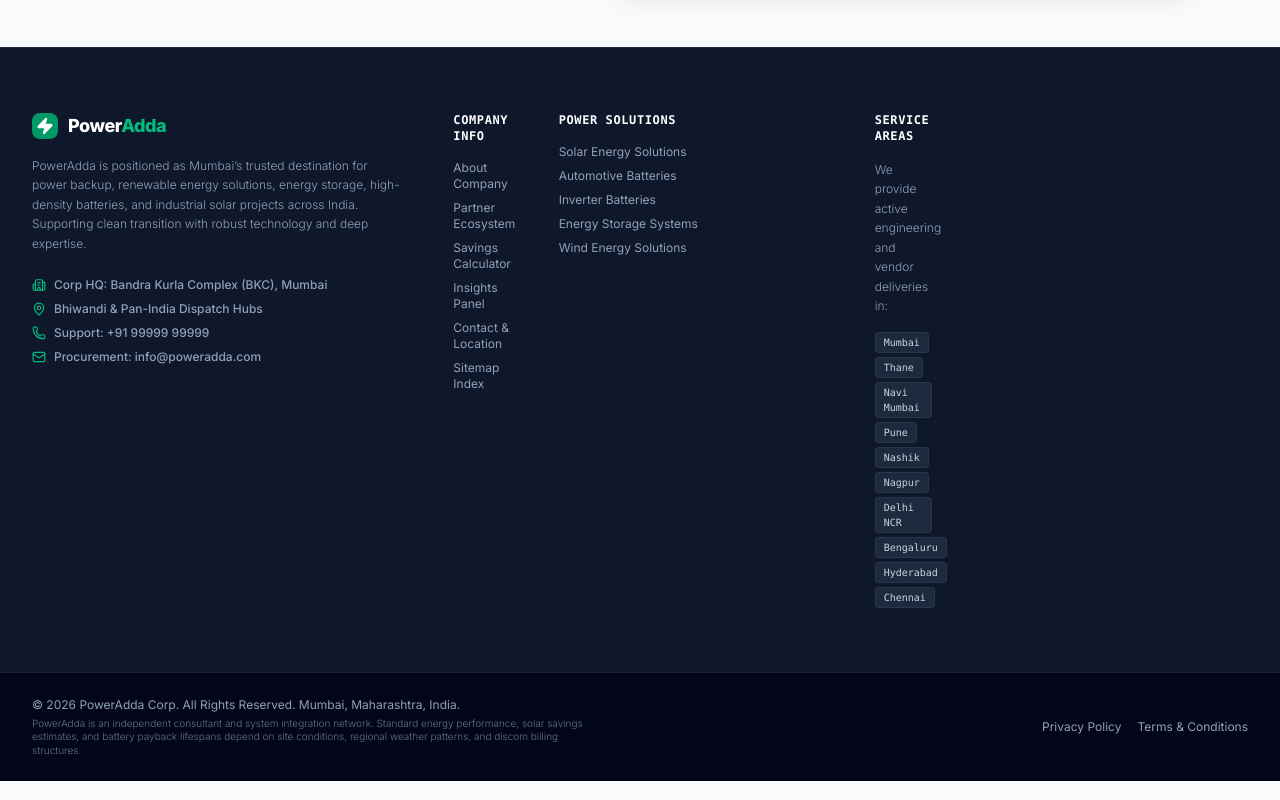
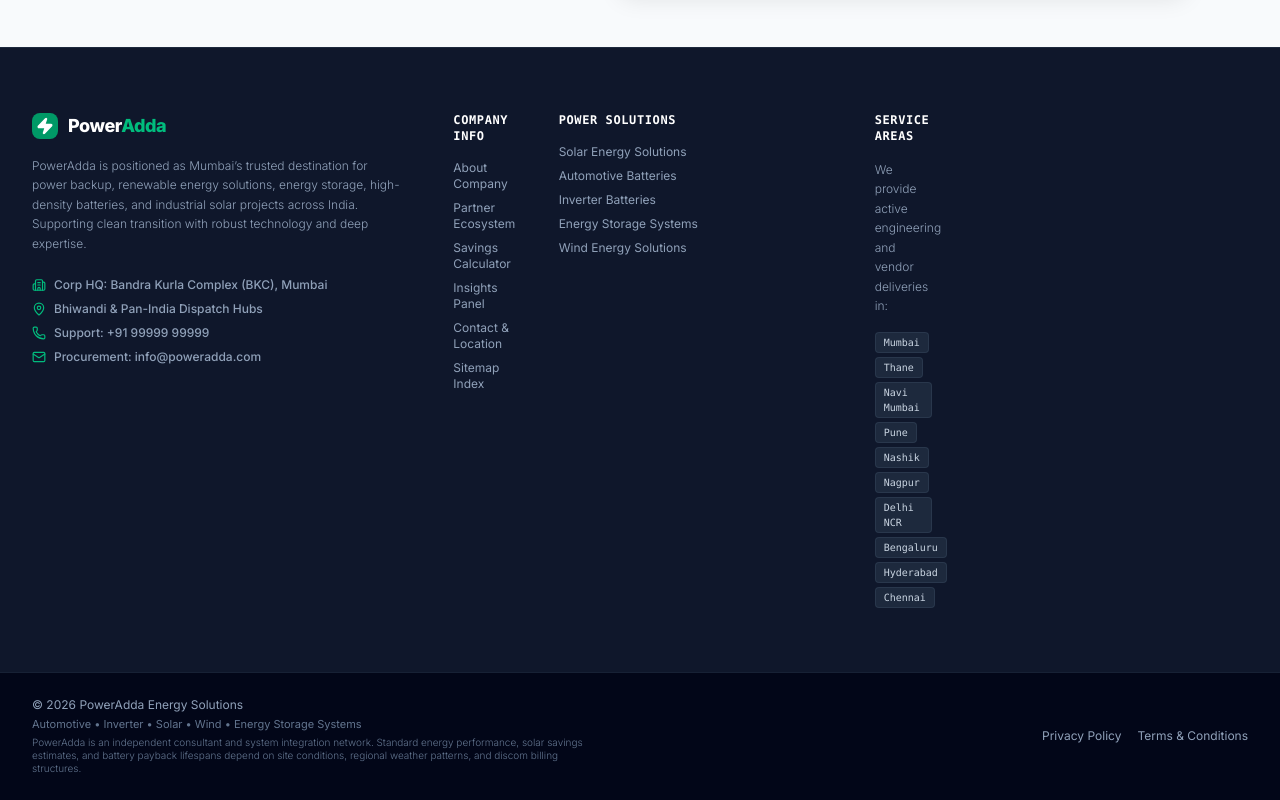
Before and after one commit to redezign/poweraddaV2gemini, a Next.js app: page / in a window 1280 px wide. Shown: the part 6780-7580 px from the top of the page. Built offline with nearby package versions, Linux system fonts and the light colour scheme; no server answers.

Commit message:
Update Footer.tsx

```diff
--- a/components/Footer.tsx
+++ b/components/Footer.tsx
@@ -120,12 +120,17 @@
       <div className="bg-slate-950 text-slate-500 text-xs py-6 border-t border-slate-800/80">
         <div className="max-w-7xl mx-auto px-4 sm:px-6 lg:px-8 flex flex-col md:flex-row justify-between items-center gap-4">
           <div className="space-y-1 text-center md:text-left">
-            <p className="text-slate-400">
-              &copy; {currentYear} PowerAdda Corp. All Rights Reserved. Mumbai, Maharashtra, India.
-            </p>
-            <p className="text-[10px] text-slate-500 font-light max-w-xl">
-              PowerAdda is an independent consultant and system integration network. Standard energy performance, solar savings estimates, and battery payback lifespans depend on site conditions, regional weather patterns, and discom billing structures.
-            </p>
+          <div className="space-y-1 text-center md:text-left">
+  <p className="text-slate-400">
+    &copy; {currentYear} PowerAdda Energy Solutions
+  </p>
+  <p className="text-slate-500 text-[11px]">
+    Automotive &bull; Inverter &bull; Solar &bull; Wind &bull; Energy Storage Systems
+  </p>
+  <p className="text-[10px] text-slate-500 font-light max-w-xl">
+    PowerAdda is an independent consultant and system integration network. Standard energy performance, solar savings estimates, and battery payback lifespans depend on site conditions, regional weather patterns, and discom billing structures.
+  </p>
+</div>
           </div>
           <div className="flex items-center space-x-4">
             {legalLinks.map((link) => (
```
